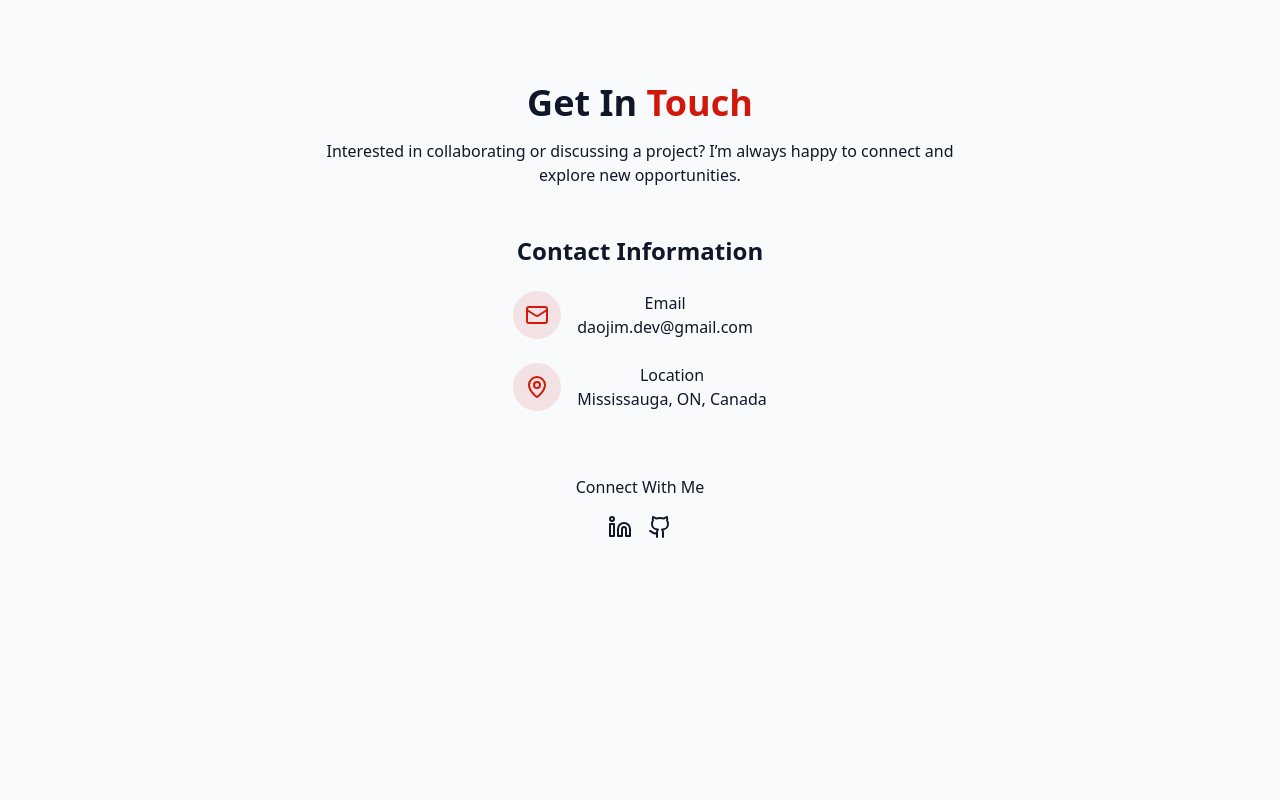
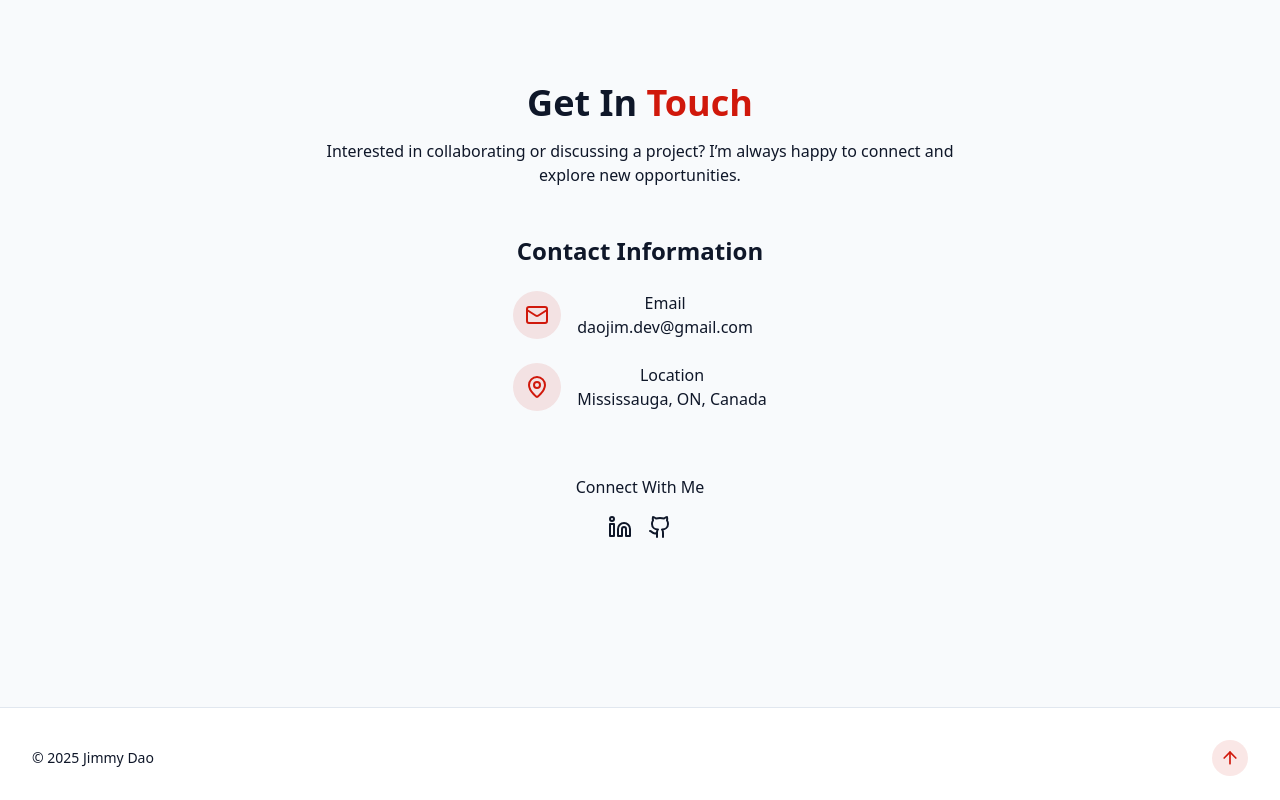
Before and after one commit to Daojim/portfolio, a React (Vite) app: page / in a window 1280 px wide. Shown: the part 3785-4585 px from the top of the page. Before the commit the page ends 4468 px from the top, so only its background shows below. Built offline with nearby package versions, Linux system fonts and the light colour scheme.

Commit message:
Add footer

```diff
--- a/src/components/Footer.jsx
+++ b/src/components/Footer.jsx
@@ -1,3 +1,15 @@
+import { ArrowUp } from "lucide-react";
+
 export const Footer = () => {
-  return <footer></footer>;
+  return (
+    <footer className="py-6 px-8 bg-card relative border-t border-border mt-6 pt-8 flex flex-wrap justify-between items-center">
+      <p className="text-sm"> &copy; {new Date().getFullYear()} Jimmy Dao</p>
+      <a
+        href="#hero"
+        className="p-2 rounded-full bg-primary/10 hover:bg-primary/20 text-primary transition-colors"
+      >
+        <ArrowUp size={20} />
+      </a>
+    </footer>
+  );
 };
```
